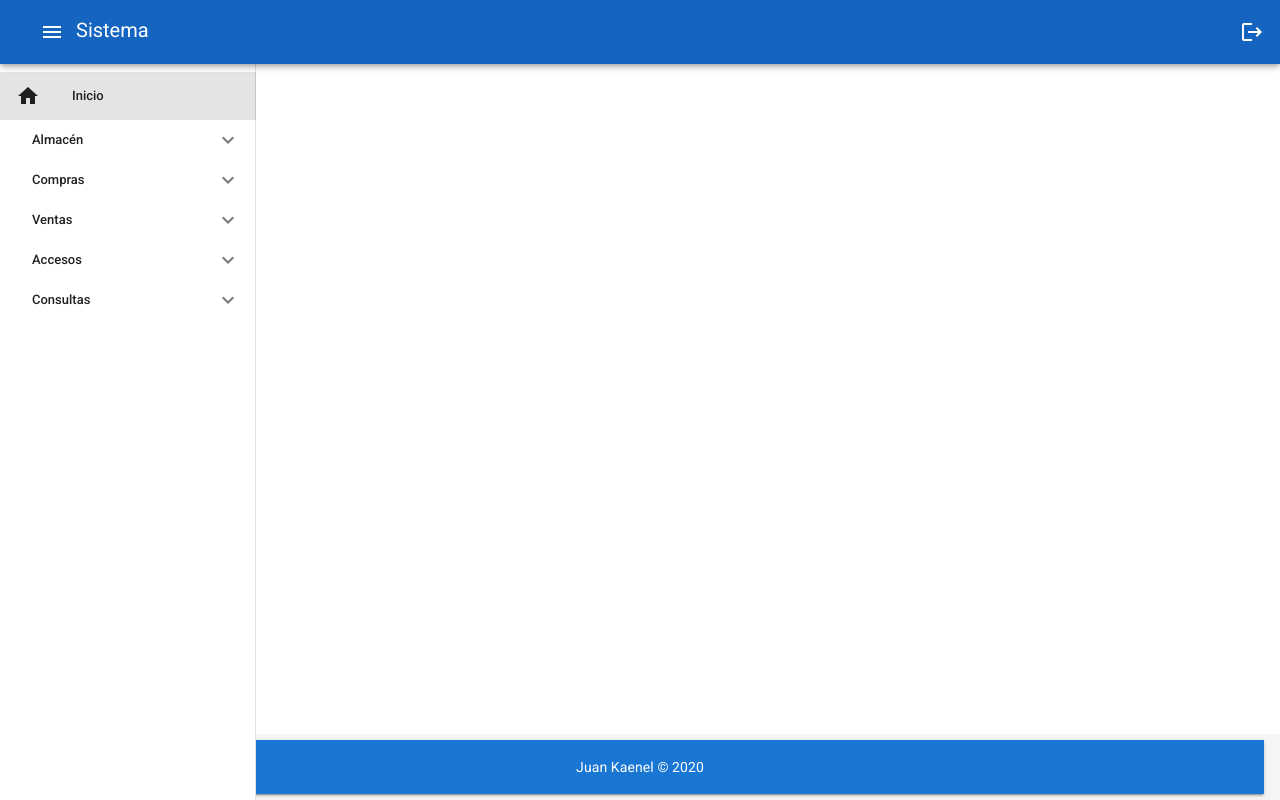
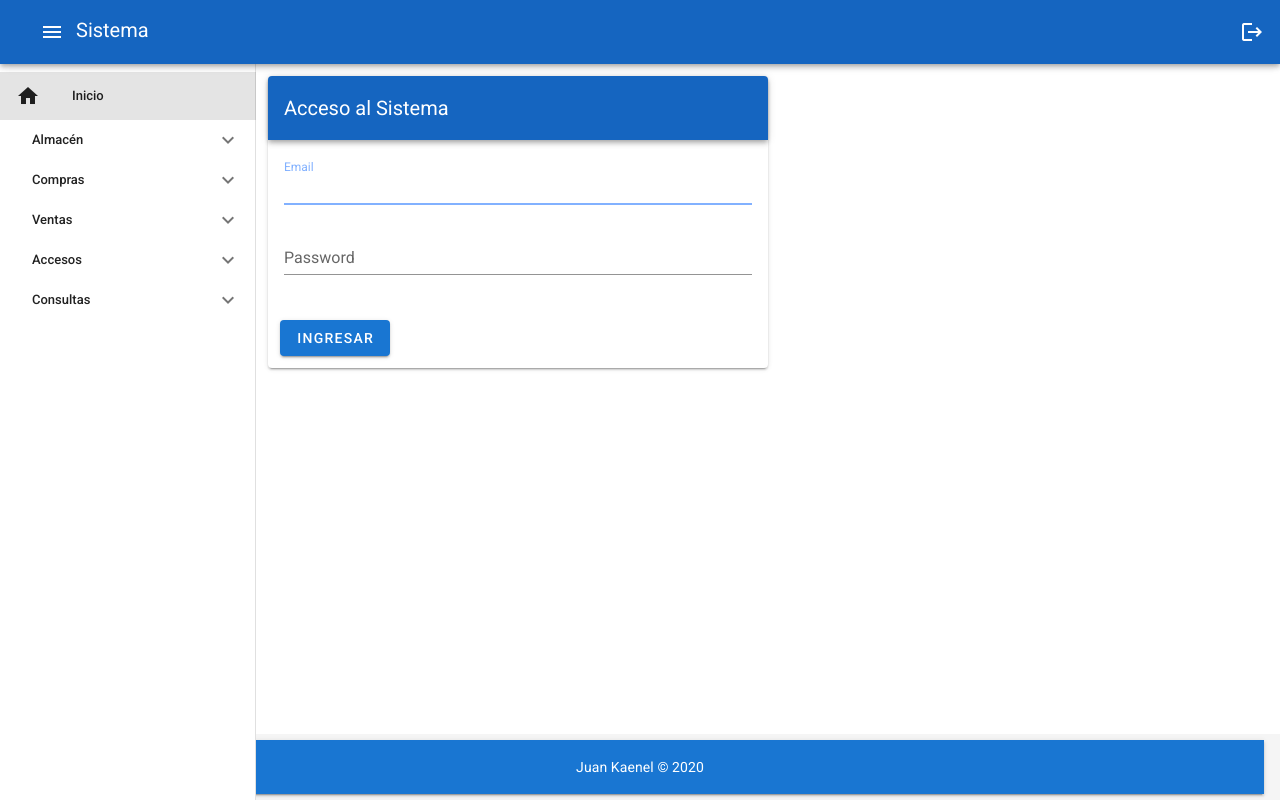
Before and after one commit to juankaenel/FrontendVueJs-SistemaVentas, a Vue app: page /login in a window 1280 px wide. Built offline with nearby package versions, Linux system fonts and the light colour scheme.

Commit message:
Componente login

```diff
--- /dev/null
+++ b/src/components/Login.vue
@@ -0,0 +1,33 @@
+<template>
+    <v-layout>
+        <v-flex xs12 sm8 md6 xl4>
+            <v-card>
+                <v-toolbar dark color="blue darken-3">
+                    <v-toolbar-title>
+                        Acceso al Sistema
+                    </v-toolbar-title>
+                </v-toolbar>
+                <v-card-text>
+                    <v-text-field v-model="email" autofocus color="accent" label="Email" required></v-text-field>
+                    <v-text-field v-model="password" type="password" color="accent" label="Password" required></v-text-field>
+                </v-card-text>
+                <v-card-actions class="px-3 pb-3">
+                    <v-flex text-xs-right>
+                        <v-btn color="primary">Ingresar</v-btn>
+                    </v-flex>
+                </v-card-actions>
+            </v-card>
+        </v-flex>
+    </v-layout>
+</template>
+
+<script>
+export default {
+    data () {
+        return {
+            email: '',
+            password: '',
+        }
+    }
+}
+</script>
--- a/src/router/index.js
+++ b/src/router/index.js
@@ -2,6 +2,7 @@ import Vue from 'vue'
 import VueRouter from 'vue-router'
 import Home from '../views/Home.vue'
 import Category from '../components/Category'
+import Login from '../components/Login'
 Vue.use(VueRouter)
 
 const routes = [
@@ -11,18 +12,16 @@ const routes = [
     component: Home
   },
   {
+    path: '/login',
+    name: 'Login',
+    component: Login
+  },
+  {
     path: '/category',
     name: 'Category', // nombre que usamos en el :to="{name: 'category'}"
     component: Category
   },
-  {
-    path: '/about',
-    name: 'About',
-    // route level code-splitting
-    // this generates a separate chunk (about.[hash].js) for this route
-    // which is lazy-loaded when the route is visited.
-    component: () => import(/* webpackChunkName: "about" */ '../views/About.vue')
-  }
+
 ]
 
 const router = new VueRouter({
```
